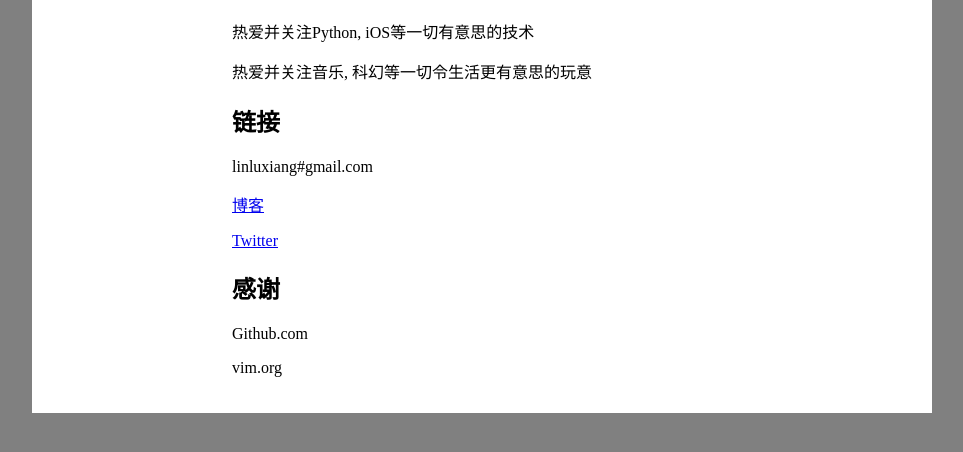
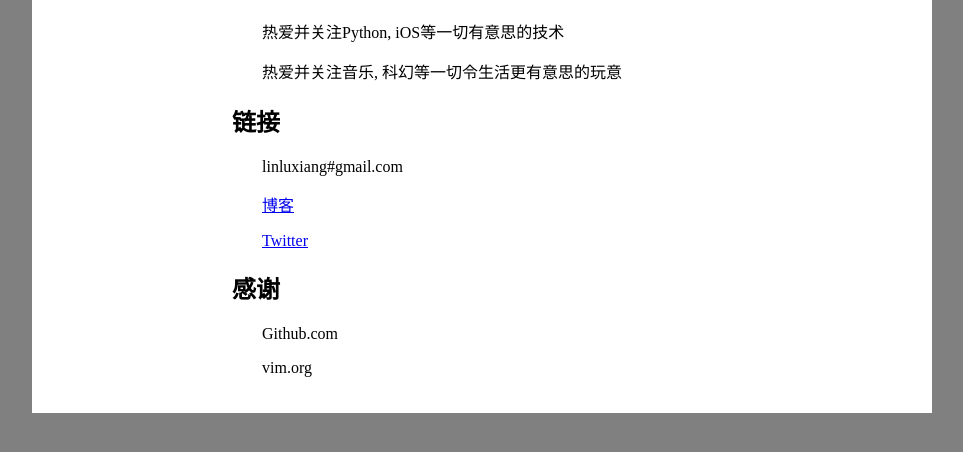
Before and after one commit to linluxiang/linluxiang.github.com, a plain HTML site: page index.html in a window 1280 px wide. Shown: the part 160-612 px from the top of the page, without its empty margins (158-1121 px from the left). Drawn offline with Linux system fonts and the light colour scheme.

Commit message:
add padding to p

```diff
--- a/index.html
+++ b/index.html
@@ -13,6 +13,9 @@
             width: 700px;
             margin: 70px auto;
             padding: 20px 0 20px 200px;
+        }
+        #main p {
+            padding-left: 30px;
         }
     </style>
 
```
